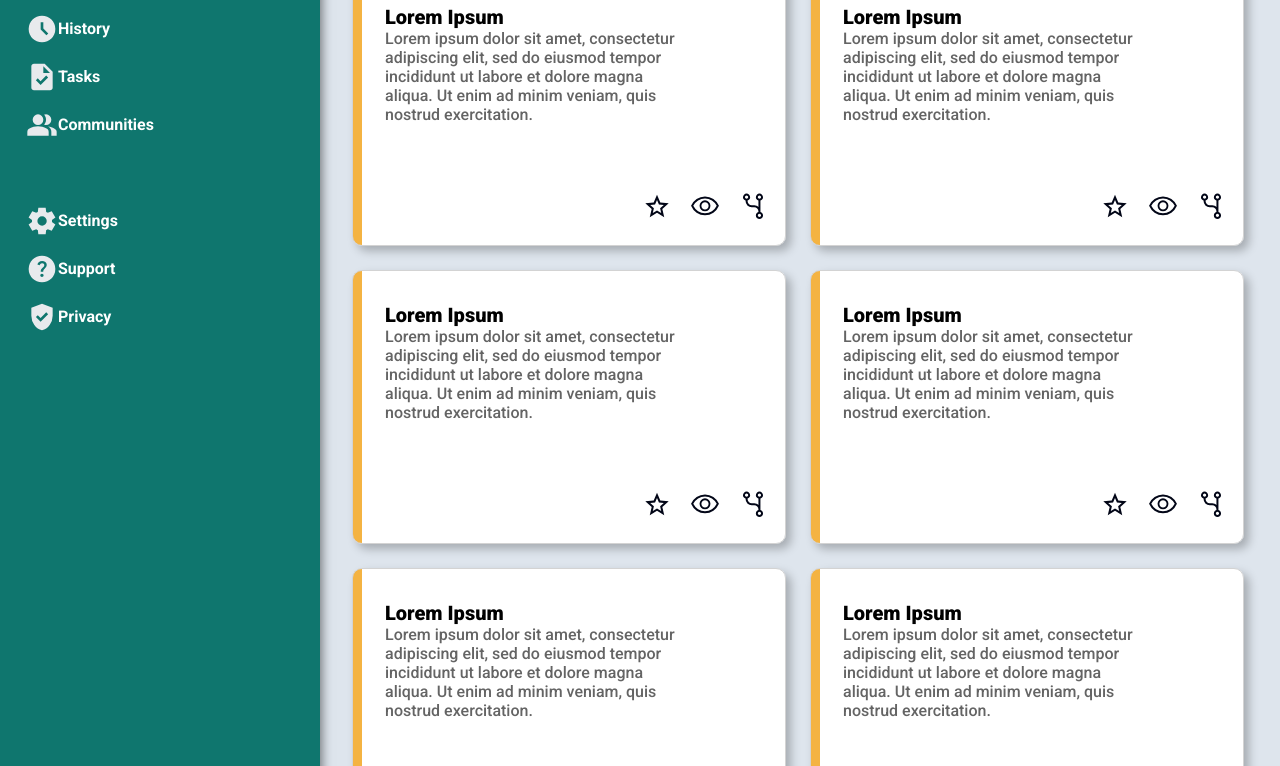
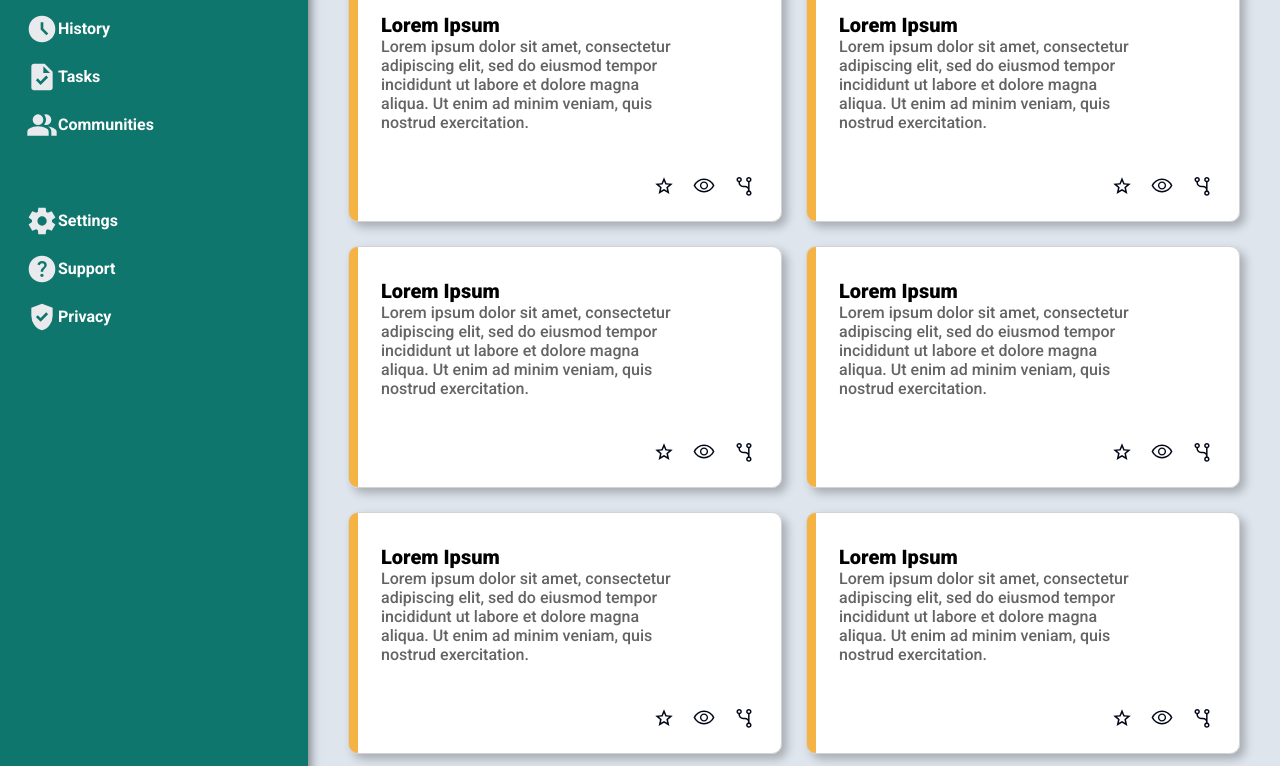
Before and after one commit to lvingonzales/Admin-Dashboard, a plain HTML site: page index.html in a window 1280 px wide. Shown: the part 276-1042 px from the top of the page. Drawn offline with Linux system fonts and the light colour scheme; a web font is replaced by a local one.

Commit message:
small positioning adjustments

```diff
--- a/style.css
+++ b/style.css
@@ -197,6 +197,7 @@ input {
 }
 
 .project {
+    padding: .5rem;
     display: grid;
     gap: 1rem;
     grid-template-rows: 2rem 1fr;
@@ -206,15 +207,15 @@ input {
 
 .project-cards-container {
     display: grid;
-    grid-template-columns: 1fr 1fr;
-    grid-template-rows: repeat(auto-fit, 1);
+    grid-template-columns: repeat(2, min-content);
+    grid-template-rows: repeat(auto-fit, 1fr);
     gap: 1.5rem;
 }
 
 .project-card {
     cursor: pointer;
     width: 25rem;
-    height: 15rem;
+    height: 13rem;
     background: linear-gradient(to right, #f4b342 2%, #ffffff 2%);
     border: 1px solid lightgray;
     border-radius: 10px;
@@ -256,7 +257,7 @@ input {
 
 .project-widgets > * {
     cursor: pointer;
-    width: 2rem;
+    width: 1.5rem;
 }
 
 #merge-icon {
```
